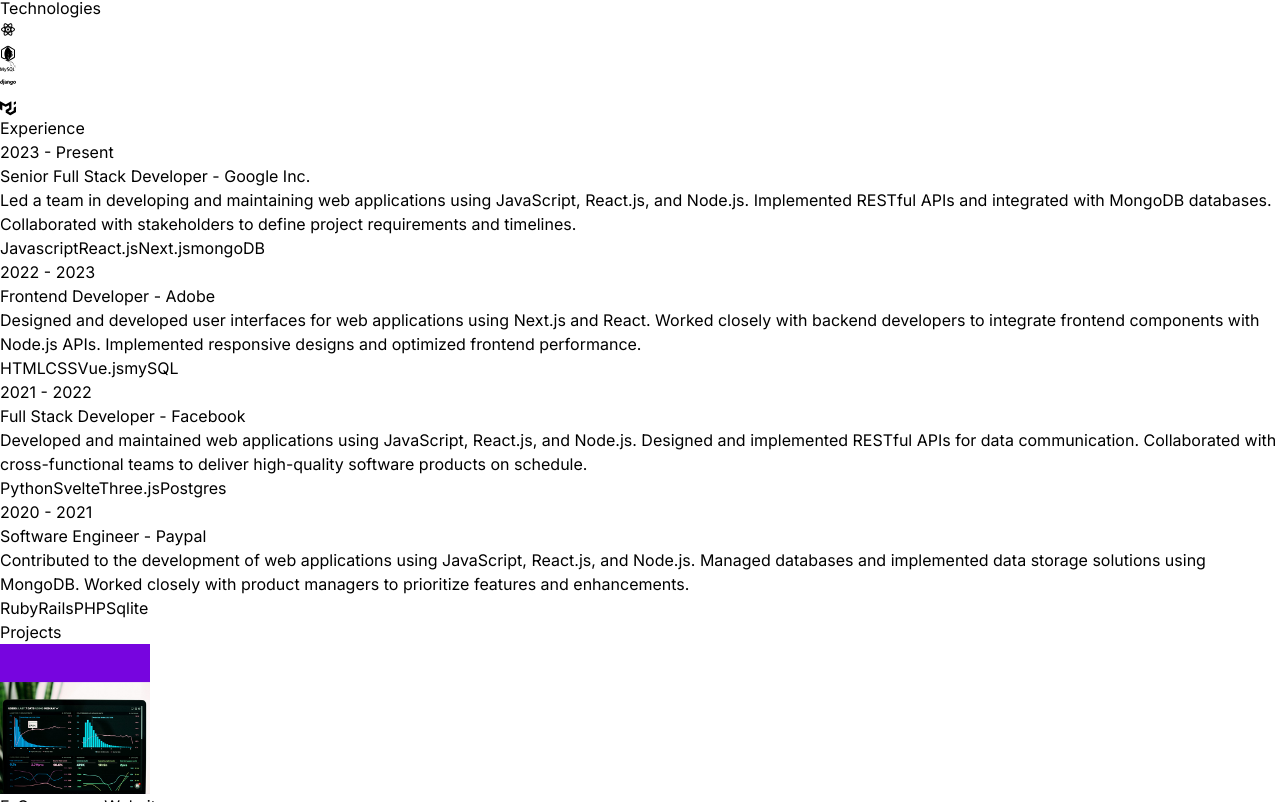
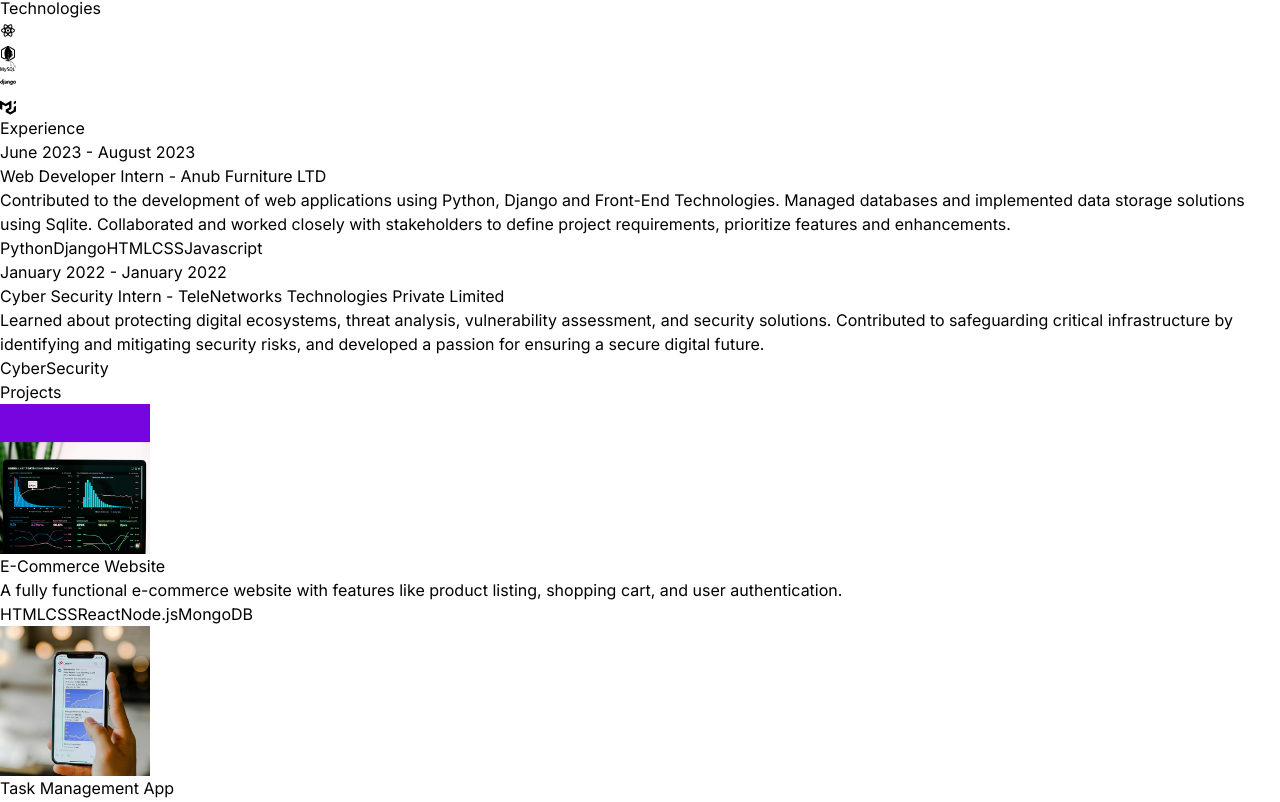
Before and after one commit to ASP124/My-Portfolio, a React (Vite) app: page / in a window 1280 px wide. Shown: the part 1418-2220 px from the top of the page. Built offline with nearby package versions, Linux system fonts and the light colour scheme.

Commit message:
first commit

```diff
--- a/src/components/Experience.jsx
+++ b/src/components/Experience.jsx
@@ -10,7 +10,7 @@ const Experience = () => {
             <div>
                 {EXPERIENCES.map((experience, index) =>
                 (
-                    <div key={index} className="mb-8 flex flex-wrap lg:justify-center">
+                    <div key={index} className="pb-8 mb-8 flex flex-wrap lg:justify-center">
                         <motion.div whileInView={{opacity:1,x:0}}
                         initial={{opacity:0, x:-100}}
                         transition={{duration:1}} className="w-full lg:w-1/4">
--- a/src/constants/index.js
+++ b/src/constants/index.js
@@ -9,32 +9,18 @@ export const ABOUT_TEXT = `I am a dedicated and versatile full-stack developer w
 
 export const EXPERIENCES = [
   {
-    year: "2023 - Present",
-    role: "Senior Full Stack Developer",
-    company: "Google Inc.",
-    description: `Led a team in developing and maintaining web applications using JavaScript, React.js, and Node.js. Implemented RESTful APIs and integrated with MongoDB databases. Collaborated with stakeholders to define project requirements and timelines.`,
-    technologies: ["Javascript", "React.js", "Next.js", "mongoDB"],
+    year: "June 2023 - August 2023",
+    role: "Web Developer Intern",
+    company: "Anub Furniture LTD",
+    description: `Contributed to the development of web applications using Python, Django and Front-End Technologies. Managed databases and implemented data storage solutions using Sqlite. Collaborated and worked closely with stakeholders to define project requirements, prioritize features and enhancements.`,
+    technologies: ["Python", "Django", "HTML", "CSS", "Javascript"],
   },
   {
-    year: "2022 - 2023",
-    role: "Frontend Developer",
-    company: "Adobe",
-    description: `Designed and developed user interfaces for web applications using Next.js and React. Worked closely with backend developers to integrate frontend components with Node.js APIs. Implemented responsive designs and optimized frontend performance.`,
-    technologies: ["HTML", "CSS", "Vue.js", "mySQL"],
-  },
-  {
-    year: "2021 - 2022",
-    role: "Full Stack Developer",
-    company: "Facebook",
-    description: `Developed and maintained web applications using JavaScript, React.js, and Node.js. Designed and implemented RESTful APIs for data communication. Collaborated with cross-functional teams to deliver high-quality software products on schedule.`,
-    technologies: ["Python", "Svelte", "Three.js", "Postgres"],
-  },
-  {
-    year: "2020 - 2021",
-    role: "Software Engineer",
-    company: "Paypal",
-    description: `Contributed to the development of web applications using JavaScript, React.js, and Node.js. Managed databases and implemented data storage solutions using MongoDB. Worked closely with product managers to prioritize features and enhancements.`,
-    technologies: ["Ruby", "Rails", "PHP", "Sqlite"],
+    year: "January 2022 - January 2022",
+    role: "Cyber Security Intern",
+    company: "TeleNetworks Technologies Private Limited",
+    description: `Learned about protecting digital ecosystems, threat analysis, vulnerability assessment, and security solutions. Contributed to safeguarding critical infrastructure by identifying and mitigating security risks, and developed a passion for ensuring a secure digital future.`,
+    technologies: ["CyberSecurity"],
   },
 ];
 
@@ -72,5 +58,5 @@ export const PROJECTS = [
 export const CONTACT = {
   address: "767 Fifth Avenue, New York, NY 10153 ",
   phoneNo: "+12 4555 666 00 ",
-  email: "me@example.com",
+  email: "phullsinghamarjot@gmail.com",
 };
```
